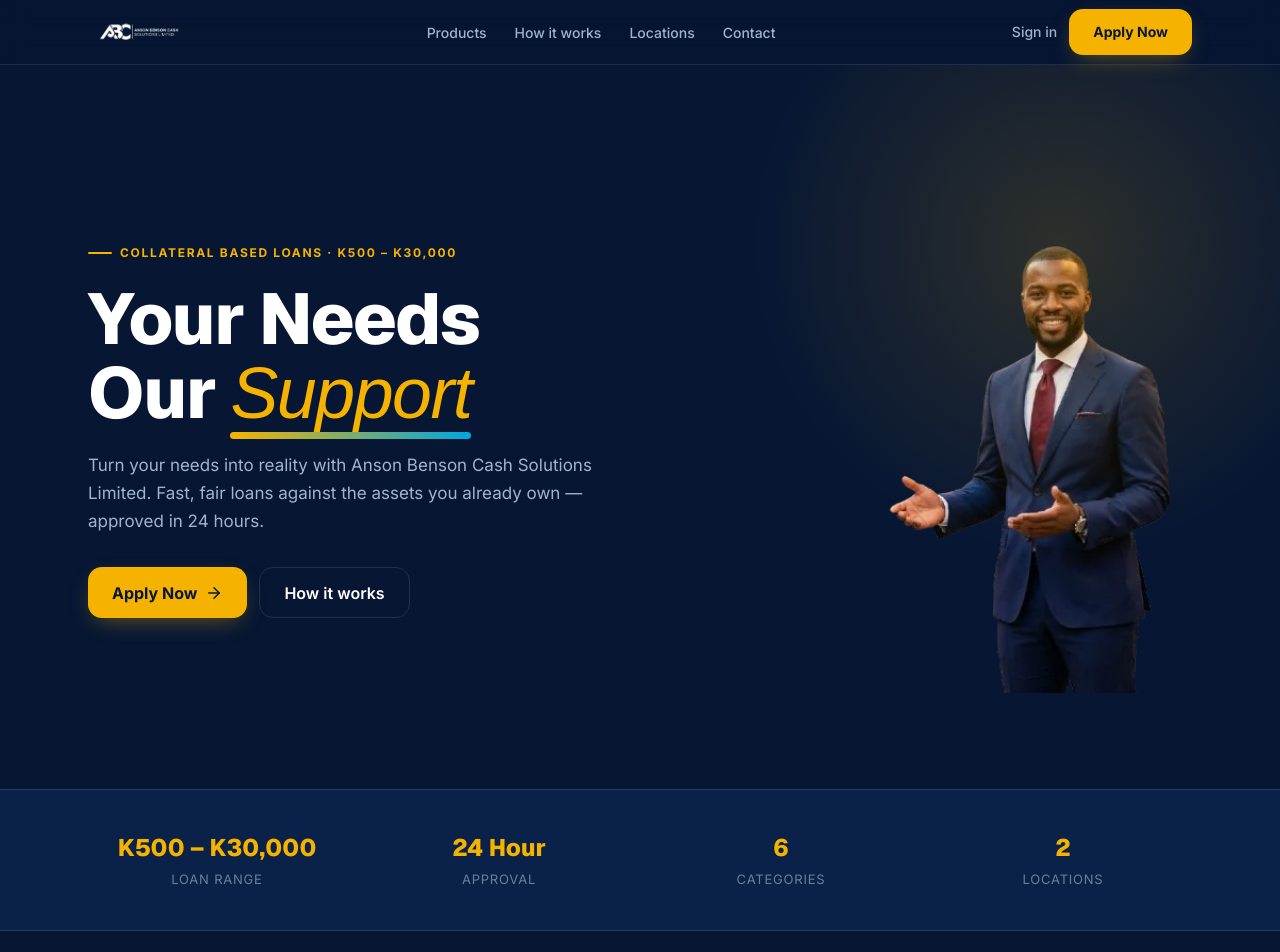
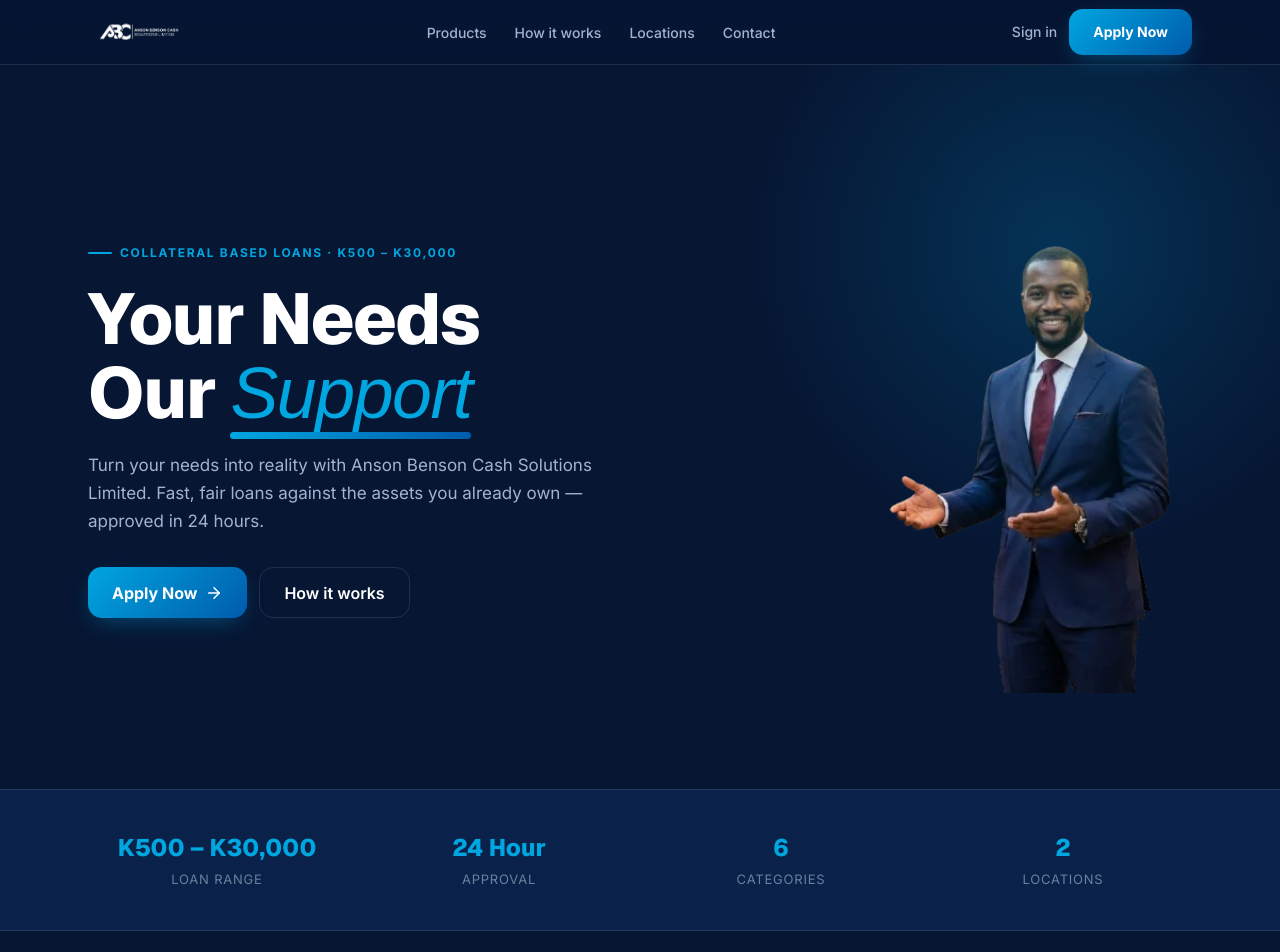
Before and after one commit to seantinashenyakutira-whatsblade/benson-anson-loan-management, a Next.js app: page / in a window 1280 px wide. Shown: the top 952 px of the page. Built offline with nearby package versions, Linux system fonts and the light colour scheme; no server answers; the database is empty; a web font is replaced by a local one.

Commit message:
fix: landing page blue-on-blue, remove gold

```diff
--- a/src/app/(marketing)/components/chrome.tsx
+++ b/src/app/(marketing)/components/chrome.tsx
@@ -54,13 +54,13 @@
           <div className="mt-3 space-y-2 text-sm text-[#a0b4d0]">
             {info.phone && (
               <p className="flex items-center gap-2">
-                <Phone size={15} className="text-[#f5b300]" />
+                <Phone size={15} className="text-[#00A6E0]" />
                 <a href={`tel:${info.phone.replace(/\s/g, '')}`}>{info.phone}</a>
               </p>
             )}
             {info.email && (
               <p className="flex items-center gap-2">
-                <Mail size={15} className="text-[#f5b300]" />
+                <Mail size={15} className="text-[#00A6E0]" />
                 <a href={`mailto:${info.email}`}>{info.email}</a>
               </p>
             )}
@@ -73,7 +73,7 @@
             {info.locations.length > 0 ? (
               info.locations.map((l) => (
                 <p key={l} className="flex items-center gap-2">
-                  <MapPin size={15} className="text-[#f5b300]" />
+                  <MapPin size={15} className="text-[#00A6E0]" />
                   {l}
                 </p>
               ))
--- a/src/app/(marketing)/components/conversion.tsx
+++ b/src/app/(marketing)/components/conversion.tsx
@@ -10,7 +10,7 @@
     <div className="lp-tile flex flex-col p-6" data-reveal>
       <h3 className="lp-display text-lg font-bold text-white">{p.name}</h3>
       {p.description && <p className="mt-1 text-sm leading-snug text-[#a0b4d0]">{p.description}</p>}
-      <p className="mt-4 text-2xl font-bold text-[#f5b300]">
+      <p className="mt-4 text-2xl font-bold text-[#00A6E0]">
         {formatK(p.min_amount)}{' '}
         <span className="text-sm font-medium text-[#6b7f9e]">– {formatK(p.max_amount)}</span>
       </p>
@@ -44,7 +44,7 @@
             <p>Products coming soon. Call us to discuss your loan.</p>
             <a
               href={`tel:${phone.replace(/\s/g, '')}`}
-              className="mt-2 inline-flex items-center gap-1 font-medium text-[#00a6e0] hover:text-[#f5b300]"
+              className="mt-2 inline-flex items-center gap-1 font-medium text-[#00a6e0] hover:text-[#38B6EE]"
             >
               <Phone size={14} /> Call us
             </a>
--- a/src/app/(marketing)/components/sections.tsx
+++ b/src/app/(marketing)/components/sections.tsx
@@ -147,7 +147,7 @@
         </div>
 
         <div className="relative mt-10 grid gap-5 md:grid-cols-4">
-          <div aria-hidden className="absolute left-8 right-8 top-5 hidden h-px bg-gradient-to-r from-transparent via-[#f5b300]/40 to-transparent md:block" />
+          <div aria-hidden className="absolute left-8 right-8 top-5 hidden h-px bg-gradient-to-r from-transparent via-[#00A6E0]/40 to-transparent md:block" />
           {STEPS.map((s, i) => (
             <div key={s.title} className="lp-step-card" data-reveal style={{ transitionDelay: `${i * 60}ms` }}>
               <div className="lp-tile-img">
@@ -179,7 +179,7 @@
       <div className="grid grid-cols-2 gap-4 lg:grid-cols-4">
         {TRUST.map((t, i) => (
           <div key={t.title} className="flex items-center gap-3 rounded-2xl border border-[#ffffff10] bg-[#0a2249]/50 p-4" data-reveal style={{ transitionDelay: `${i * 40}ms` }}>
-            <t.icon size={24} className="shrink-0 text-[#f5b300]" />
+            <t.icon size={24} className="shrink-0 text-[#00A6E0]" />
             <div>
               <p className="text-sm font-bold text-white">{t.title}</p>
               <p className="text-xs text-[#6b7f9e]">{t.desc}</p>
@@ -202,7 +202,7 @@
             Fair value, clear terms, <em className="lp-keyword">no stress</em>.”
           </p>
           <footer className="mt-4 text-sm text-[#a0b4d0]">
-            — A satisfied customer, <span className="text-[#f5b300]">Lusaka</span>
+            — A satisfied customer, <span className="text-[#00A6E0]">Lusaka</span>
           </footer>
         </blockquote>
       </div>
--- a/src/app/(marketing)/marketing.css
+++ b/src/app/(marketing)/marketing.css
@@ -1,7 +1,10 @@
 .lp-root {
   --lp-bg-primary: #061633;
   --lp-bg-secondary: #0a2249;
-  --lp-accent-gold: #f5b300;
+  --lp-accent-primary: #00A6E0;
+  --lp-accent-secondary: #005BAC;
+  --lp-accent-hover: #38B6EE;
+  --lp-gradient-cta: linear-gradient(135deg, #00A6E0 0%, #005BAC 100%);
   --lp-accent-blue: #00a6e0;
   --lp-text-primary: #ffffff;
   --lp-text-secondary: #a0b4d0;
@@ -27,14 +30,14 @@
   font-weight: 700;
   text-transform: uppercase;
   letter-spacing: 0.14em;
-  color: var(--lp-accent-gold);
+  color: var(--lp-accent-primary);
 }
 .lp-eyebrow::before {
   content: '';
   width: 24px;
   height: 2px;
   border-radius: 999px;
-  background: var(--lp-accent-gold);
+  background: var(--lp-accent-primary);
 }
 
 /* ── Headings ────────────────────────────────────────────── */
@@ -58,12 +61,12 @@
   line-height: 1.65;
 }
 
-/* ── Keyword accent (Instrument Serif italic, gold) ──────── */
+/* ── Keyword accent (Instrument Serif italic, blue) ──────── */
 .lp-keyword {
   font-family: var(--lp-font-accent), Georgia, serif;
   font-style: italic;
   font-weight: 400;
-  color: var(--lp-accent-gold);
+  color: var(--lp-accent-primary);
   white-space: nowrap;
   position: relative;
 }
@@ -75,7 +78,7 @@
   bottom: -0.08em;
   height: 0.09em;
   border-radius: 999px;
-  background: linear-gradient(90deg, var(--lp-accent-gold), var(--lp-accent-blue));
+  background: var(--lp-gradient-cta);
   transform: scaleX(0);
   transform-origin: left center;
   transition: transform 400ms ease-out;
@@ -120,17 +123,17 @@
   justify-content: center;
   gap: 0.5rem;
   border-radius: 0.875rem;
-  background: var(--lp-accent-gold);
-  color: #061633;
+  background: var(--lp-gradient-cta);
+  color: #ffffff;
   font-weight: 700;
   padding: 0.8rem 1.5rem;
   transition: filter 160ms ease-out, transform 160ms ease-out, box-shadow 160ms ease-out;
-  box-shadow: 0 8px 24px -8px rgba(245, 179, 0, 0.45);
+  box-shadow: 0 8px 24px -8px rgba(0, 166, 224, 0.45);
 }
 .lp-btn-gold:hover {
   filter: brightness(1.08);
   transform: translateY(-1px);
-  box-shadow: 0 12px 28px -8px rgba(245, 179, 0, 0.55);
+  box-shadow: 0 12px 28px -8px rgba(0, 166, 224, 0.55);
 }
 .lp-btn-outline {
   display: inline-flex;
@@ -145,8 +148,8 @@
   transition: border-color 160ms ease-out, background 160ms ease-out, transform 160ms ease-out;
 }
 .lp-btn-outline:hover {
-  border-color: var(--lp-accent-gold);
-  background: rgba(245, 179, 0, 0.08);
+  border-color: var(--lp-accent-primary);
+  background: rgba(0, 166, 224, 0.08);
   transform: translateY(-1px);
 }
 
@@ -167,7 +170,7 @@
   transition: color 150ms ease-out;
 }
 .lp-header a.lp-nav-link:hover {
-  color: var(--lp-accent-gold);
+  color: var(--lp-accent-primary);
 }
 
 /* ── Hero glow ───────────────────────────────────────────── */
@@ -182,7 +185,7 @@
   width: 720px;
   height: 720px;
   border-radius: 999px;
-  background: radial-gradient(circle, rgba(245, 179, 0, 0.16), transparent 62%);
+  background: radial-gradient(circle, rgba(0, 166, 224, 0.20), transparent 62%);
   pointer-events: none;
 }
 .lp-hero-img {
@@ -202,7 +205,7 @@
   font-family: var(--lp-font-display), var(--font-inter), sans-serif;
   font-weight: 800;
   font-size: 1.5rem;
-  color: var(--lp-accent-gold);
+  color: var(--lp-accent-primary);
 }
 .lp-stat-label {
   color: var(--lp-text-muted);
@@ -221,8 +224,8 @@
 }
 .lp-tile:hover {
   transform: translateY(-2px);
-  border-color: rgba(245, 179, 0, 0.45);
-  box-shadow: 0 0 0 1px rgba(245, 179, 0, 0.28), 0 14px 34px -12px rgba(0, 0, 0, 0.5);
+  border-color: rgba(0, 166, 224, 0.45);
+  box-shadow: 0 0 0 1px rgba(0, 166, 224, 0.28), 0 14px 34px -12px rgba(0, 0, 0, 0.5);
 }
 .lp-tile-img {
   position: relative;
@@ -257,13 +260,13 @@
 }
 .lp-step-card:hover {
   transform: translateY(-2px);
-  border-color: rgba(245, 179, 0, 0.4);
+  border-color: rgba(0, 166, 224, 0.4);
 }
 .lp-step-num {
   font-family: var(--lp-font-display), var(--font-inter), sans-serif;
   font-weight: 800;
   font-size: 1.125rem;
-  color: var(--lp-accent-gold);
+  color: var(--lp-accent-primary);
 }
 
 /* ── Testimonial ─────────────────────────────────────────── */
@@ -282,7 +285,7 @@
   position: relative;
   z-index: 1;
   border-radius: 1.5rem;
-  border: 1px solid rgba(245, 179, 0, 0.28);
+  border: 1px solid rgba(0, 166, 224, 0.28);
   background: rgba(10, 34, 73, 0.82);
   backdrop-filter: blur(8px);
   max-width: 640px;
@@ -319,7 +322,7 @@
   transition: color 150ms ease-out;
 }
 .lp-footer a:hover {
-  color: var(--lp-accent-gold);
+  color: var(--lp-accent-primary);
 }
 
 /* ── Apply modal ─────────────────────────────────────────── */
```
